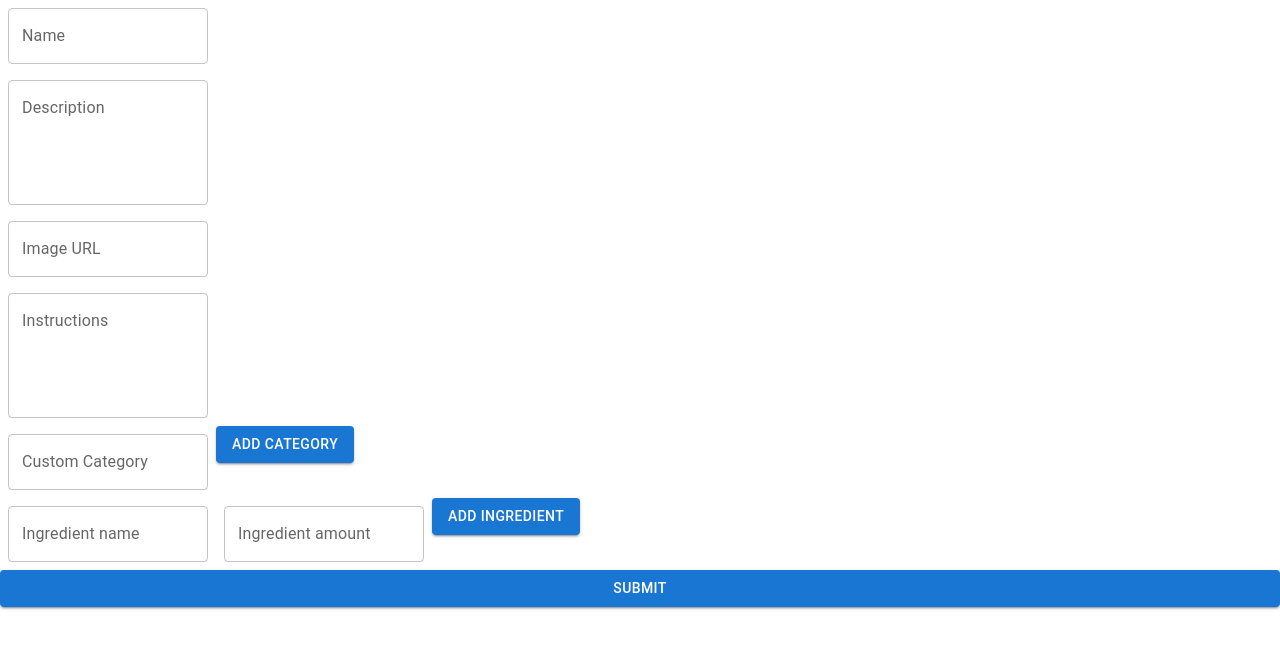
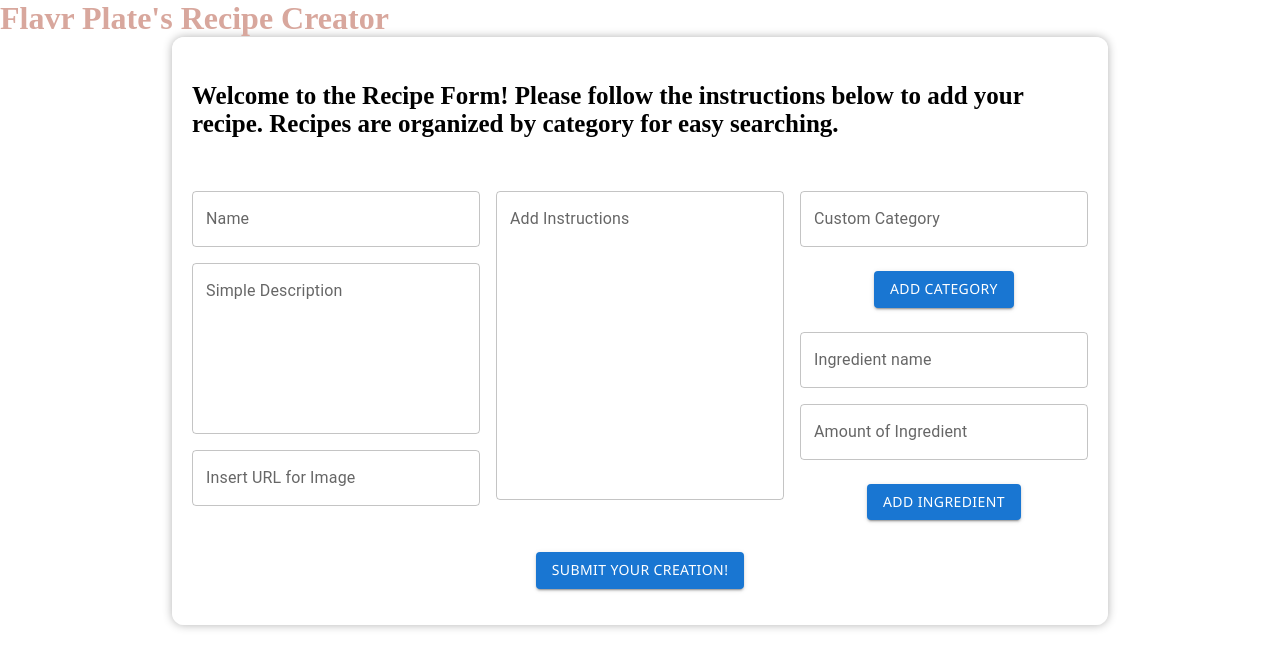
Before and after one commit to Lukiangelxd/Flavr-Plate, a React (Vite) app in the folder client/: page /create-recipe in a window 1280 px wide. Shown: the top 668 px of the page. Built offline with nearby package versions, Linux system fonts and the light colour scheme.

Commit message:
Form Done

```diff
--- a/client/src/pages/Form/recipeInputForm.jsx
+++ b/client/src/pages/Form/recipeInputForm.jsx
@@ -1,9 +1,8 @@
-import { useState } from 'react';
+import { useState, useEffect } from 'react';
+import { Link } from 'react-router-dom';
 import { useMutation } from '@apollo/client';
 import { CreateRecipe } from '../../utils/mutations';
-import { Box, TextField, Button } from '@mui/material';
-
-
+import { Box, TextField, Button, Grid } from '@mui/material';
 
 const RecipeForm = () => {
   const [recipeData, setRecipeData] = useState({
@@ -14,111 +13,206 @@ const RecipeForm = () => {
     categories: [],
     ingredients: [],
   });
+
   const [categoryInput, setCategoryInput] = useState({
     name: ''
   });
+
   const [ingredientInput, setIngredientInput] = useState({
     name: '',
     amount: ''
   });
+
   const handleCategoryInputChange = (event) => {
     setCategoryInput({
       ...categoryInput,
-        name: event.target.value});
+      name: event.target.value
+    });
   };
+
   const handleIngredientInputChange = (event) => {
     setIngredientInput({
       ...ingredientInput,
       [event.target.name]: event.target.value,
     });
   };
+
   const handleAddCategory = () => {
     setRecipeData({
       ...recipeData,
       categories: [...recipeData.categories, categoryInput],
     });
-    setCategoryInput('');
+    setCategoryInput({ name: '' }); // Clear the category input
   };
+
   const handleAddIngredient = () => {
     setRecipeData({
       ...recipeData,
       ingredients: [...recipeData.ingredients, ingredientInput],
     });
-    setIngredientInput('');
+    setIngredientInput({ name: '', amount: '' }); // Clear the ingredient input
   };
+
   const [addRecipe, { error, data }] = useMutation(CreateRecipe);
 
   const handleInputChange = (event) => {
     const { name, value } = event.target;
     setRecipeData({ ...recipeData, [name]: value });
   };
+
   const handleFormSubmit = async (event) => {
     event.preventDefault();
     try {
       const { data } = await addRecipe({
         variables: {
-                input: {...recipeData}
+          input: { ...recipeData },
         },
       });
+      // The form inputs will be cleared in the useEffect hook when data changes
     } catch (err) {
       console.error(err);
     }
   };
 
+  useEffect(() => {
+    // This effect will run when the mutation's data changes
+    if (data) {
+      setRecipeData({
+        name: "",
+        description: "",
+        image: "",
+        instructions: "",
+        categories: [],
+        ingredients: [],
+      });
+      setCategoryInput({ name: '' });
+      setIngredientInput({ name: '', amount: '' });
+    }
+  }, [data]); // Only run the effect when data changes
+
 
   return (
     <Box
+    as ="span"
+    sx = {{
+      marginTop: '20px',
+    }}>
+      {/* Header */}
+      <Link to="/" style={{ textDecoration: 'none' }}>
+        <Box
+          as="span"
+          sx={{
+            textAlign: 'center',
+            fontFamily: 'Segoe Script',
+            fontSize: { xs: '24px', md: '32px' }, // Responsive font size
+            fontWeight: 'bold',
+            marginTop: '20px', // Add margin to the top
+            marginBottom: '20px', // Add margin to the bottom
+            cursor: 'pointer',
+            color: '#D8A79D', // Set the desired color
+            textDecoration: 'none', // Remove underline
+          }}
+        >
+          Flavr Plate's Recipe Creator
+        </Box>
+      </Link>
+
+      {/* The Main Recipe Form */}
+      <Box
         component="form"
         sx={{
-                '& .MuiTextField-root': { m: 1, width: '25ch' },
           display: 'flex',
           flexDirection: 'column',
+          alignItems: 'center',
+          justifyContent: 'center',
+          width: '100%',
+          maxWidth: { xs: '90%', sm: '80%', md: '70%' }, // Responsive max width
+          margin: 'auto',
+          padding: '20px',
+          backgroundColor: 'rgba(255, 255, 255, 0.8)',
+          borderRadius: '12px',
+          boxShadow: '0px 0px 10px 0px rgba(0, 0, 0, 0.3)',
+          '& .MuiTextField-root': {
+            margin: '8px 0',
+            width: '100%',
+          },
+          '& .MuiButton-root': {
+            margin: '16px 0',
+            ...buttonStyles,
+          },
         }}
         noValidate
         autoComplete="off"
         onSubmit={handleFormSubmit}
       >
+        <Box
+          sx={{
+            marginBottom: '20px',
+            fontSize: { xs: '18px', md: '25px' }, // Responsive font size
+            fontWeight: 'bold',
+          }}
+        >
+          <p>
+            Welcome to the Recipe Form! Please follow the instructions below to add your recipe. Recipes are organized by category for easy searching.
+          </p>
+        </Box>
+
+        <Grid container spacing={2}>
+          {/* First Column */}
+          <Grid item xs={12} sm={4}>
             <div>
               <TextField
                 id="outlined-name"
                 label="Name"
                 variant="outlined"
                 name="name"
+                value={recipeData.name}
                 onChange={handleInputChange}
               />
             </div>
             <div>
               <TextField
                 id="outlined-description"
-                    label="Description"
+                label="Simple Description"
                 multiline
-                    rows={4}
+                rows={6}
                 variant="outlined"
                 name="description"
+                value={recipeData.description}
                 onChange={handleInputChange}
               />
             </div>
             <div>
               <TextField
                 id="outlined-image"
-                    label="Image URL"
+                label="Insert URL for Image"
                 variant="outlined"
                 name="image"
+                value={recipeData.image}
                 onChange={handleInputChange}
               />
             </div>
+          </Grid>
+
+          {/* Second Column */}
+          <Grid item xs={12} sm={4}>
             <div>
               <TextField
                 id="outlined-instructions"
-                    label="Instructions"
+                label="Add Instructions"
                 multiline
-                    rows={4}
+                rows={12}
                 variant="outlined"
                 name="instructions"
+                value={recipeData.instructions}
                 onChange={handleInputChange}
               />
             </div>
-            <div>
+          </Grid>
+
+          {/* Third Column */}
+          <Grid item xs={12} sm={4}>
+            <div style={{ textAlign: 'center' }}>
               <TextField
                 id="outlined-custom-category"
                 label="Custom Category"
@@ -134,7 +228,7 @@ const RecipeForm = () => {
             {recipeData.categories.map((category, index) => (
               <div key={index}>{category.name}</div>
             ))}
-            <div>
+            <div style={{ textAlign: 'center' }}>
               <TextField
                 id="outlined-custom-ingredient-name"
                 label="Ingredient name"
@@ -145,28 +239,51 @@ const RecipeForm = () => {
               />
               <TextField
                 id="outlined-custom-ingredient-amount"
-              label="Ingredient amount"
+                label="Amount of Ingredient"
                 variant="outlined"
                 name="amount"
                 value={ingredientInput.amount}
                 onChange={handleIngredientInputChange}
               />
-            <Button variant="contained" color="primary" onClick={handleAddIngredient}>
+              <Button
+                variant="contained"
+                color="primary"
+                onClick={handleAddIngredient}
+              >
                 Add Ingredient
               </Button>
             </div>
 
             {/* Display added ingredients */}
             {recipeData.ingredients.map((ingredient, index) => (
-              <div key={index}>{ingredient.name}-{ingredient.amount}</div>
+              <div key={index}>
+                {ingredient.name}-{ingredient.amount}
+              </div>
             ))}
-            <Button type="submit" variant="contained" color="primary">
-                Submit
+          </Grid>
+        </Grid>
+
+        <Button type="submit" variant="contained" color="primary" sx={buttonStyles}>
+          Submit Your Creation!
         </Button>
 
         {error && <p>Error: {error.message}</p>}
       </Box>
+    </Box>
   );
 };
 
+const buttonStyles = {
+  fontFamily: 'Segoe UI, sans-serif',
+  '&:hover': {
+    backgroundColor: '#F7D1C3',
+    transition: '0.3s',
+    transform: 'scale(1.05)',
+  },
+  '&:active': {
+    backgroundColor: '#C48172',
+    transform: 'scale(0.95)',
+  },
+};
+
 export default RecipeForm;
```
Lines whose indentation alone changed are shown as unchanged.
